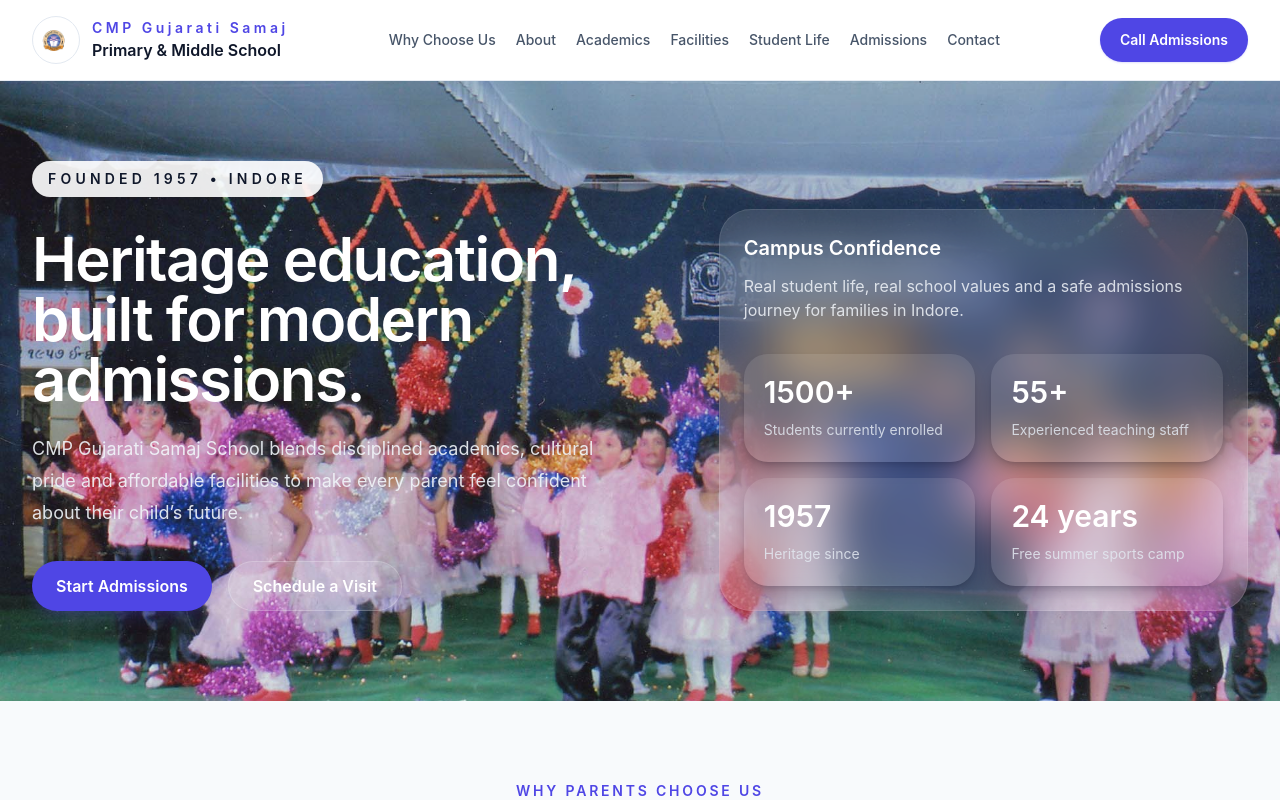
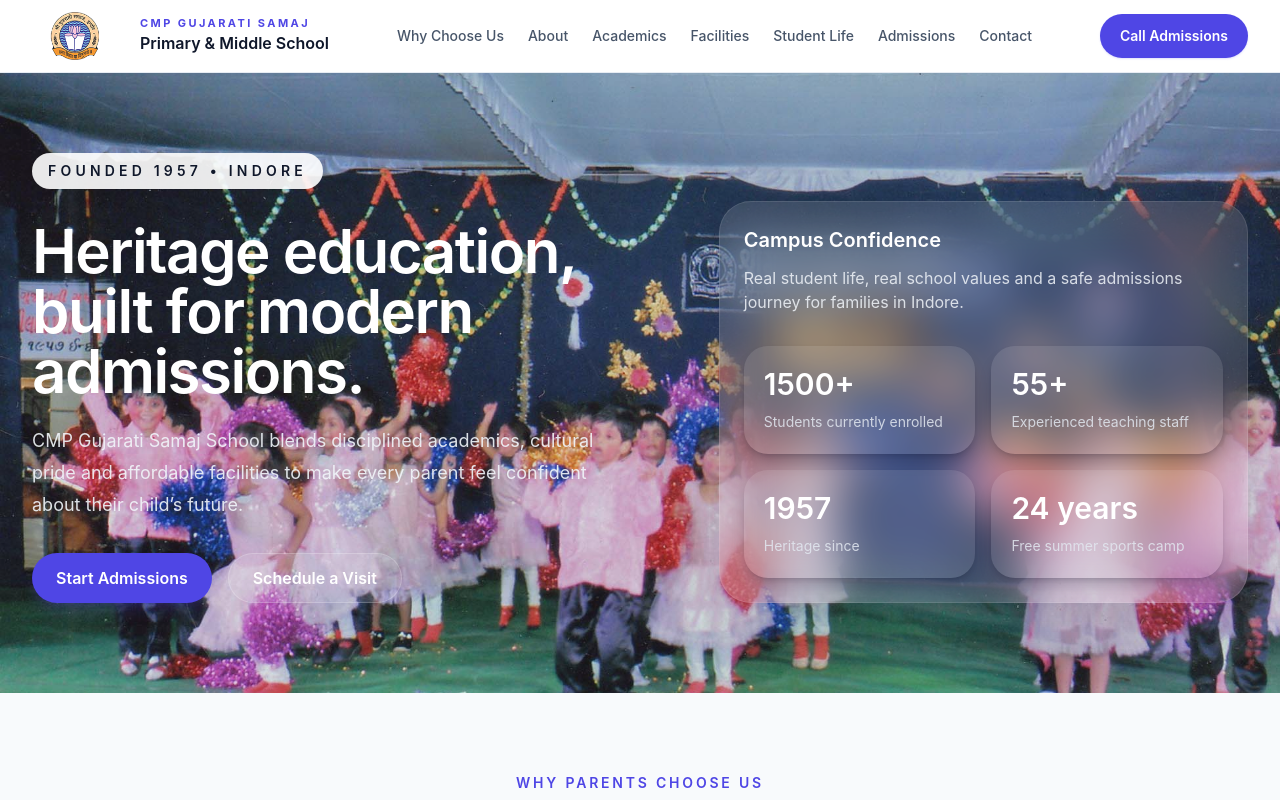
Before and after one commit to abhiydev/CMS_CMP_Gujarati_school, a React (Vite) app: page / in a window 1280 px wide. Shown: the top 800 px of the page. Built offline with nearby package versions, Linux system fonts and the light colour scheme; no server answers; the database is empty; the HTML template or start-up script is replaced by a standard one.

Commit message:
altered logo size, improve UI in navbar, for better readability

```diff
--- a/src/admin/AdminActivityPage.jsx
+++ b/src/admin/AdminActivityPage.jsx
@@ -1,8 +1,8 @@
 import { useEffect, useState } from 'react';
 import { Navigate } from 'react-router-dom';
-import { fetchRecentActivity } from '../services/activityService';
-import { useAuth } from '../hooks/useAuth';
-import LoadingSpinner from '../components/LoadingSpinner';
+import { fetchRecentActivity } from '../services/activityService.js';
+import { useAuth } from '../hooks/useAuth.jsx';
+import LoadingSpinner from '../components/LoadingSpinner.jsx';
 
 const actionLabels = {
   section_updated: 'Section updated',
--- a/src/pages/HomePage.jsx
+++ b/src/pages/HomePage.jsx
@@ -53,38 +53,73 @@ export default function HomePage() {
       />
       <SchoolJsonLd brand={brand} contact={contact} logo={brand.logo} />
 
-      <header className="sticky top-0 z-40 border-b border-slate-200/80 bg-white/95 backdrop-blur-lg">
-        <div className="mx-auto flex max-w-7xl items-center justify-between gap-4 px-4 py-3 sm:px-6 sm:py-4 lg:px-8">
+      <header className="sticky scroll-fixed w-screen top-0 z-40 border-b border-slate-200/80 bg-white/95 backdrop-blur-lg">
+        <div className="mx-auto flex max-w-7xl items-center justify-between px-4 py-3 sm:px-6 lg:px-8">
+          {/* Brand */}
           <a href="#home" className="flex min-w-0 items-center gap-3">
             <img
               src={brand.logo}
               alt="CMP Gujarati Samaj School logo"
-              width={48}
-              height={48}
-              className="h-10 w-10 shrink-0 rounded-full border border-slate-200 bg-white object-contain p-0.5 sm:h-12 sm:w-12"
+              className="h-11 w-auto sm:h-12 md:h-15 object-contain"
             />
-            <div className="min-w-0">
-              <p className="truncate text-xs font-semibold tracking-[0.2em] text-indigo-600 sm:text-sm sm:tracking-[0.25em]">CMP Gujarati Samaj</p>
-              <p className="truncate text-sm font-semibold text-slate-900 sm:text-base">Primary &amp; Middle School</p>
+
+            <div className="min-w-0 leading-tight">
+              <p className="truncate text-[11px] font-bold uppercase tracking-[0.22em] text-indigo-600">
+                CMP Gujarati Samaj
+              </p>
+
+              <p className="truncate text-sm font-semibold text-slate-900 sm:text-base">
+                Primary & Middle School
+              </p>
             </div>
           </a>
-          <nav className="hidden items-center gap-5 lg:flex" aria-label="Main navigation">
+
+          {/* Desktop Navigation */}
+          <nav
+            className="hidden items-center gap-6 lg:flex"
+            aria-label="Main navigation"
+          >
             {navItems.map((item) => (
-              <a key={item.href} href={item.href} className="text-sm font-medium text-slate-600 hover:text-slate-900">
+              <a
+                key={item.href}
+                href={item.href}
+                className="
+            relative text-sm font-medium text-slate-600
+            transition-colors duration-200
+            hover:text-slate-900
+          "
+              >
                 {item.label}
               </a>
             ))}
           </nav>
+
+          {/* Actions */}
           <div className="flex shrink-0 items-center gap-2">
             <a
               href={`tel:${contact.phone}`}
-              className="inline-flex min-h-[44px] items-center justify-center rounded-full bg-indigo-600 px-4 py-2.5 text-sm font-semibold text-white shadow-sm shadow-indigo-500/20 hover:bg-indigo-700 lg:hidden"
+              className="
+          inline-flex min-h-[42px] items-center justify-center
+          rounded-full border border-slate-300
+          bg-indigo-600 hover:bg-indigo-700
+          px-4 py-2 text-sm font-medium text-white
+          transition
+          lg:hidden
+        "
             >
               Call
             </a>
+
             <a
               href={`tel:${contact.phone}`}
-              className="hidden min-h-[44px] items-center justify-center rounded-full bg-indigo-600 px-5 py-2.5 text-sm font-semibold text-white shadow-sm shadow-indigo-500/20 hover:bg-indigo-700 lg:inline-flex"
+              className="
+          hidden min-h-[44px] items-center justify-center
+          rounded-full bg-indigo-600
+          px-5 py-2.5 text-sm font-semibold text-white
+          shadow-sm shadow-indigo-500/20
+          transition hover:bg-indigo-700
+          lg:inline-flex
+        "
             >
               Call Admissions
             </a>
@@ -373,33 +408,64 @@ export default function HomePage() {
                   ))}
                 </div>
               </div>
-              <div className="rounded-[2rem] border border-slate-200/90 bg-slate-950 p-10 text-white shadow-soft">
-                <p className="text-sm font-semibold uppercase tracking-[0.24em] text-indigo-400">Talk to admissions</p>
-                <h3 className="mt-4 text-3xl font-semibold">Let us help you take the next step.</h3>
-                <p className="mt-5 leading-8 text-slate-300">
+              <div className="min-w-0 overflow-hidden rounded-[2rem] border border-slate-200/90 bg-slate-950 p-6 sm:p-8 lg:p-10 text-white shadow-soft">
+                <p className="text-sm font-semibold uppercase tracking-[0.24em] text-indigo-400">
+                  Talk to admissions
+                </p>
+
+                <h3 className="mt-4 text-2xl sm:text-3xl font-semibold leading-tight">
+                  Let us help you take the next step.
+                </h3>
+
+                <p className="mt-5 leading-7 sm:leading-8 text-slate-300">
                   {admissions.description}
                 </p>
+
                 <div className="mt-8 space-y-4 text-slate-100">
-                  <div>
-                    <p className="text-sm uppercase tracking-[0.24em] text-slate-400">Phone</p>
-                    <a href={`tel:${contact.phone}`} className="mt-2 block text-xl font-semibold text-white hover:text-indigo-300">
+                  <div className="min-w-0">
+                    <p className="text-sm uppercase tracking-[0.24em] text-slate-400">
+                      Phone
+                    </p>
+
+                    <a
+                      href={`tel:${contact.phone}`}
+                      className="mt-2 block break-words text-lg sm:text-xl font-semibold text-white hover:text-indigo-300"
+                    >
                       {contact.phone}
                     </a>
-                    <a href={`tel:${contact.altPhone}`} className="mt-2 block text-sm text-slate-300 hover:text-indigo-300">
+
+                    <a
+                      href={`tel:${contact.altPhone}`}
+                      className="mt-2 block break-words text-sm text-slate-300 hover:text-indigo-300"
+                    >
                       {contact.altPhone}
                     </a>
                   </div>
-                  <div>
-                    <p className="text-sm uppercase tracking-[0.24em] text-slate-400">Email</p>
-                    <a href={`mailto:${contact.email}`} className="mt-2 block text-xl font-semibold text-white hover:text-indigo-300">
+
+                  <div className="min-w-0">
+                    <p className="text-sm uppercase tracking-[0.24em] text-slate-400">
+                      Email
+                    </p>
+
+                    <a
+                      href={`mailto:${contact.email}`}
+                      className="mt-2 block break-all text-lg sm:text-xl font-semibold text-white hover:text-indigo-300"
+                    >
                       {contact.email}
                     </a>
                   </div>
-                  <div>
-                    <p className="text-sm uppercase tracking-[0.24em] text-slate-400">Address</p>
-                    <p className="mt-2 text-slate-300">{contact.address}</p>
+
+                  <div className="min-w-0">
+                    <p className="text-sm uppercase tracking-[0.24em] text-slate-400">
+                      Address
+                    </p>
+
+                    <p className="mt-2 break-words text-slate-300">
+                      {contact.address}
+                    </p>
                   </div>
                 </div>
+
                 <a
                   href={`mailto:${contact.email}`}
                   className="mt-8 inline-flex w-full items-center justify-center rounded-full bg-indigo-600 px-6 py-3 text-base font-semibold text-white shadow-lg shadow-indigo-600/25 hover:bg-indigo-700"
```
